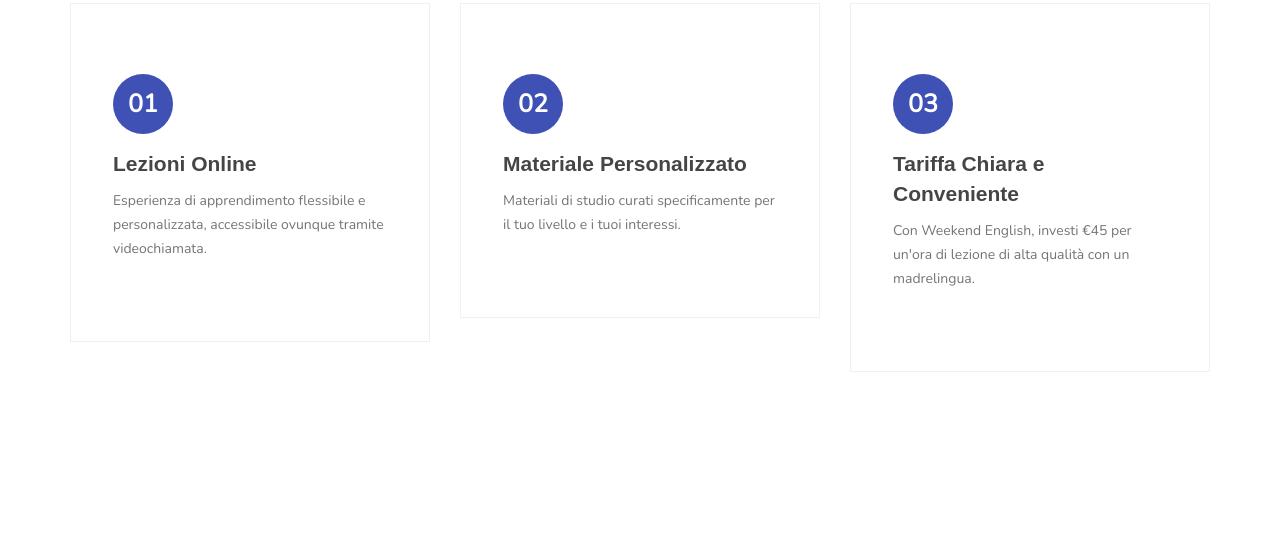
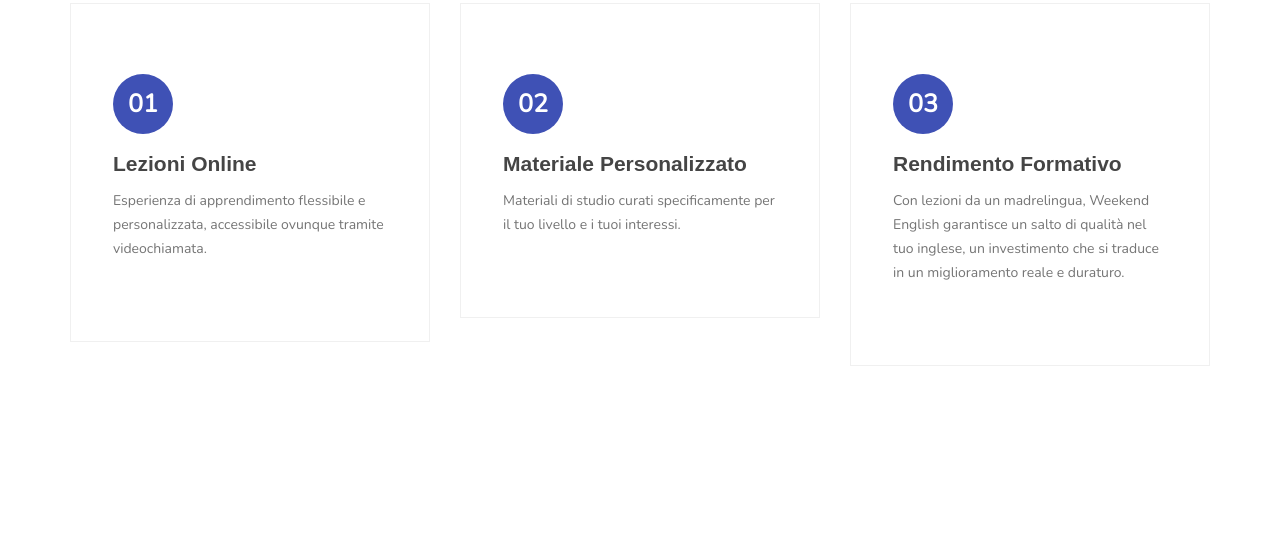
Before and after one commit to mcainshcameron/WeekendEnglish, a plain HTML site: page index.html in a window 1280 px wide. Shown: the part 817-1361 px from the top of the page. Drawn offline with nearby package versions, Linux system fonts and the light colour scheme; a web font is replaced by a local one.

Commit message:
last point

```diff
--- a/index.html
+++ b/index.html
@@ -135,8 +135,8 @@
                     <div class="col-md-4 col-sm-4">
                          <div class="feature-thumb">
                               <span>03</span>
-                              <h3>Tariffa Chiara e Conveniente</h3>
-                              <p>Con Weekend English, investi €45 per un'ora di lezione di alta qualità con un madrelingua.</p>
+                              <h3>Rendimento Formativo</h3>
+                              <p>Con lezioni da un madrelingua, Weekend English garantisce un salto di qualità nel tuo inglese, un investimento che si traduce in un miglioramento reale e duraturo.</p>
                          </div>
                     </div>
 
```
